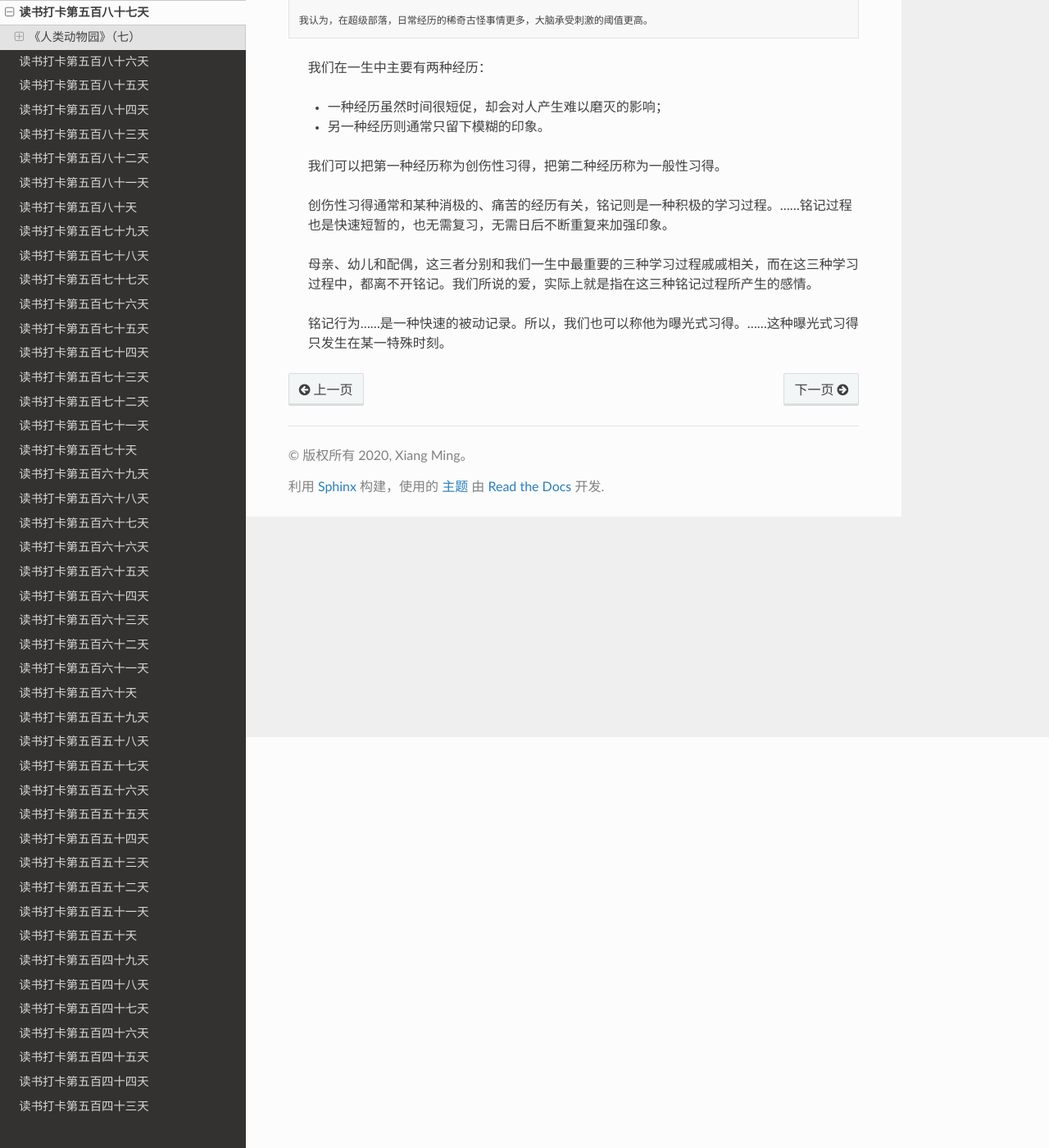
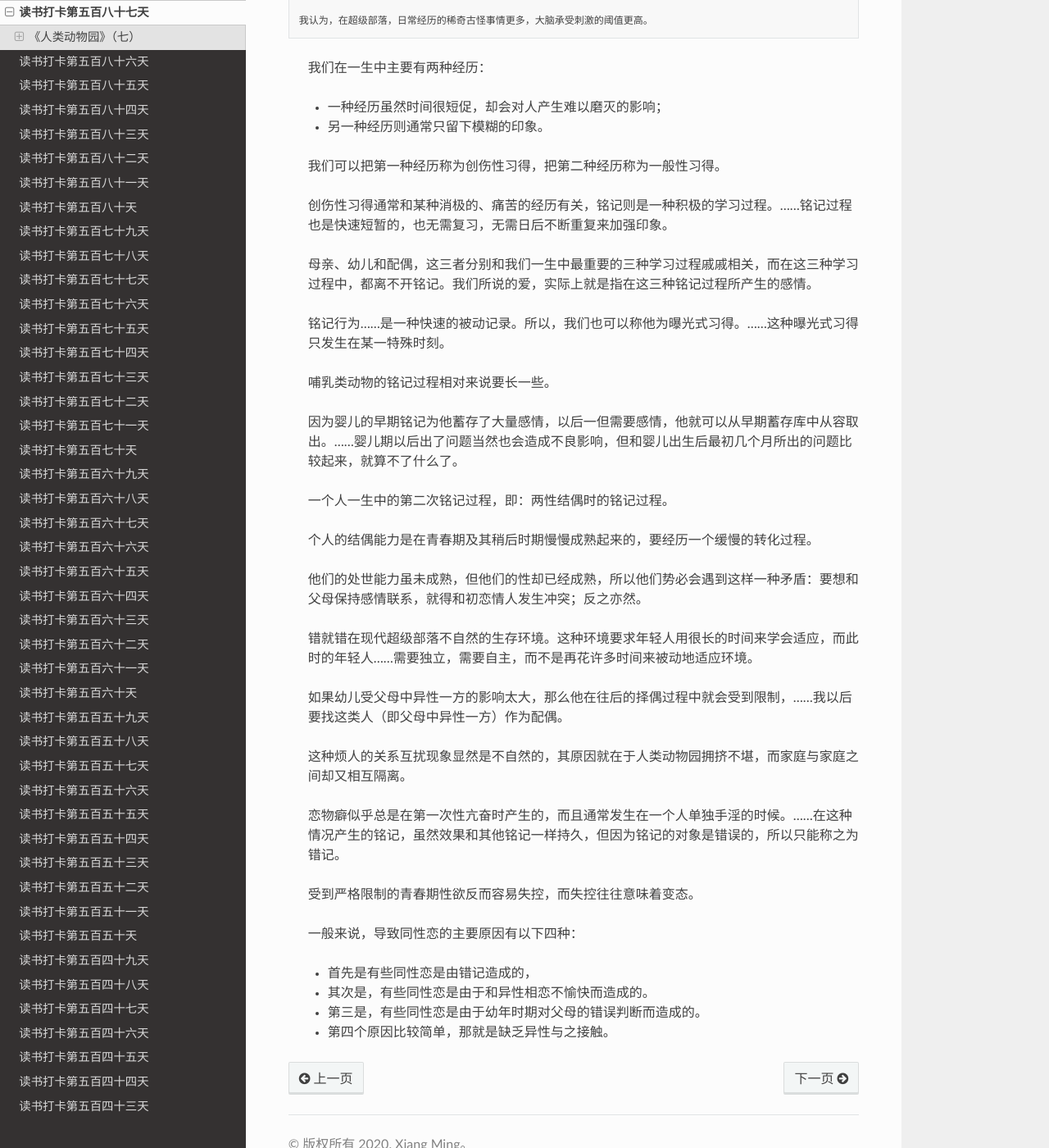
Before and after one commit to xiangming1975/reading, a Sphinx documentation site: the page built from source/2022-05-30.md, in a window 1280 px wide and 1400 px high, scrolled down 501 px. Shown: the whole window at 82% size. Built offline with Sphinx 7.4.7 and the Read the Docs theme 2.0.0, drawn with Linux system fonts in a browser that asks for light colours.

Commit message:
自动提交时间: 2022-05-31T22:00:03,137877601+08:00

```diff
--- a/source/2022-05-30.md
+++ b/source/2022-05-30.md
@@ -22,4 +22,30 @@
 
 > 铭记行为……是一种快速的被动记录。所以，我们也可以称他为曝光式习得。……这种曝光式习得只发生在某一特殊时刻。
 
+> 哺乳类动物的铭记过程相对来说要长一些。
+
+> 因为婴儿的早期铭记为他蓄存了大量感情，以后一但需要感情，他就可以从早期蓄存库中从容取出。……婴儿期以后出了问题当然也会造成不良影响，但和婴儿出生后最初几个月所出的问题比较起来，就算不了什么了。
+
+> 一个人一生中的第二次铭记过程，即：两性结偶时的铭记过程。
+
+> 个人的结偶能力是在青春期及其稍后时期慢慢成熟起来的，要经历一个缓慢的转化过程。
+
+> 他们的处世能力虽未成熟，但他们的性却已经成熟，所以他们势必会遇到这样一种矛盾：要想和父母保持感情联系，就得和初恋情人发生冲突；反之亦然。
+
+> 错就错在现代超级部落不自然的生存环境。这种环境要求年轻人用很长的时间来学会适应，而此时的年轻人……需要独立，需要自主，而不是再花许多时间来被动地适应环境。
+
+> 如果幼儿受父母中异性一方的影响太大，那么他在往后的择偶过程中就会受到限制，……我以后要找这类人（即父母中异性一方）作为配偶。
+
+> 这种烦人的关系互扰现象显然是不自然的，其原因就在于人类动物园拥挤不堪，而家庭与家庭之间却又相互隔离。
+
+> 恋物癖似乎总是在第一次性亢奋时产生的，而且通常发生在一个人单独手淫的时候。……在这种情况产生的铭记，虽然效果和其他铭记一样持久，但因为铭记的对象是错误的，所以只能称之为错记。
+
+> 受到严格限制的青春期性欲反而容易失控，而失控往往意味着变态。
+
+> 一般来说，导致同性恋的主要原因有以下四种：
+> * 首先是有些同性恋是由错记造成的，
+> * 其次是，有些同性恋是由于和异性相恋不愉快而造成的。
+> * 第三是，有些同性恋是由于幼年时期对父母的错误判断而造成的。
+> * 第四个原因比较简单，那就是缺乏异性与之接触。
+
 >
```
